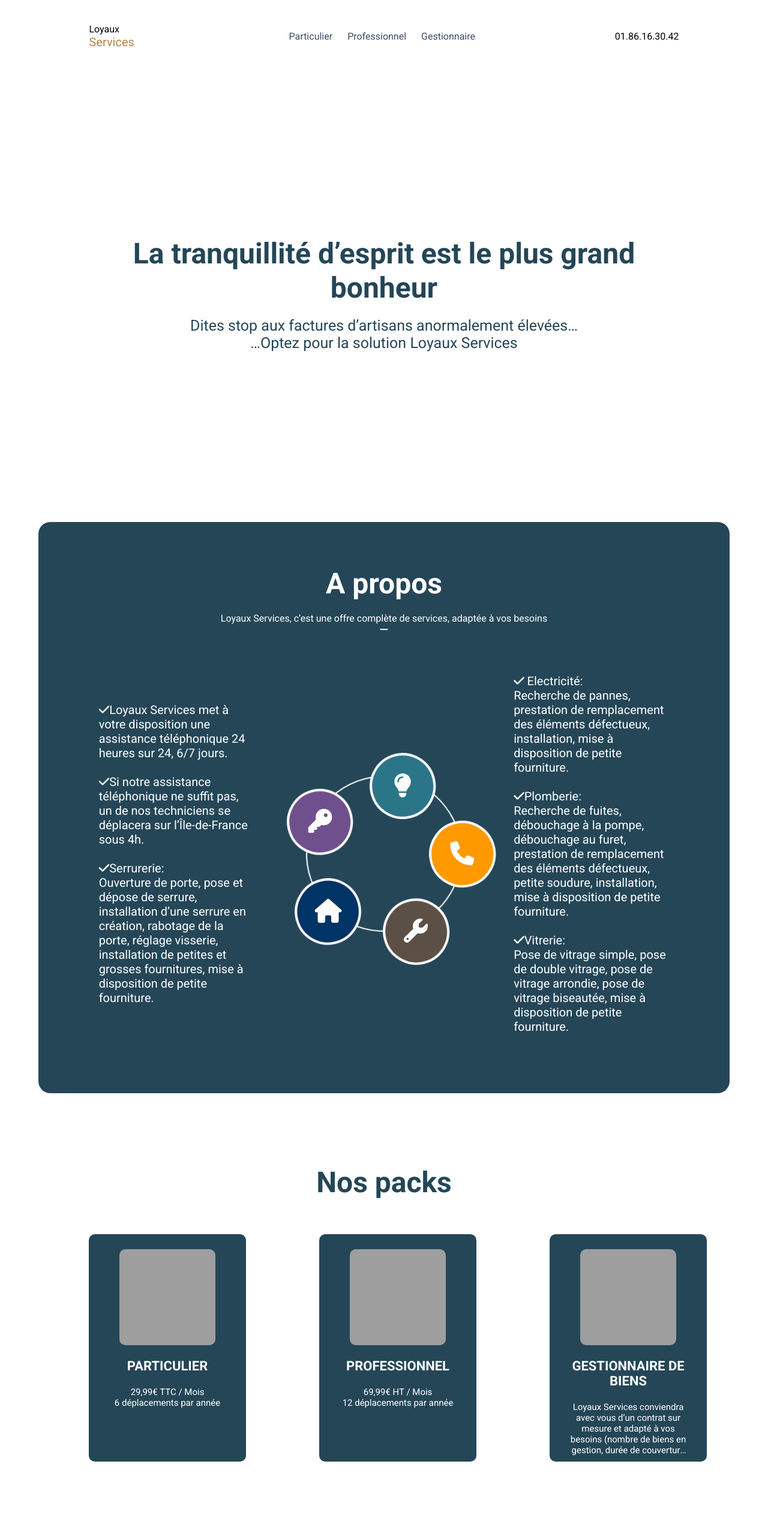
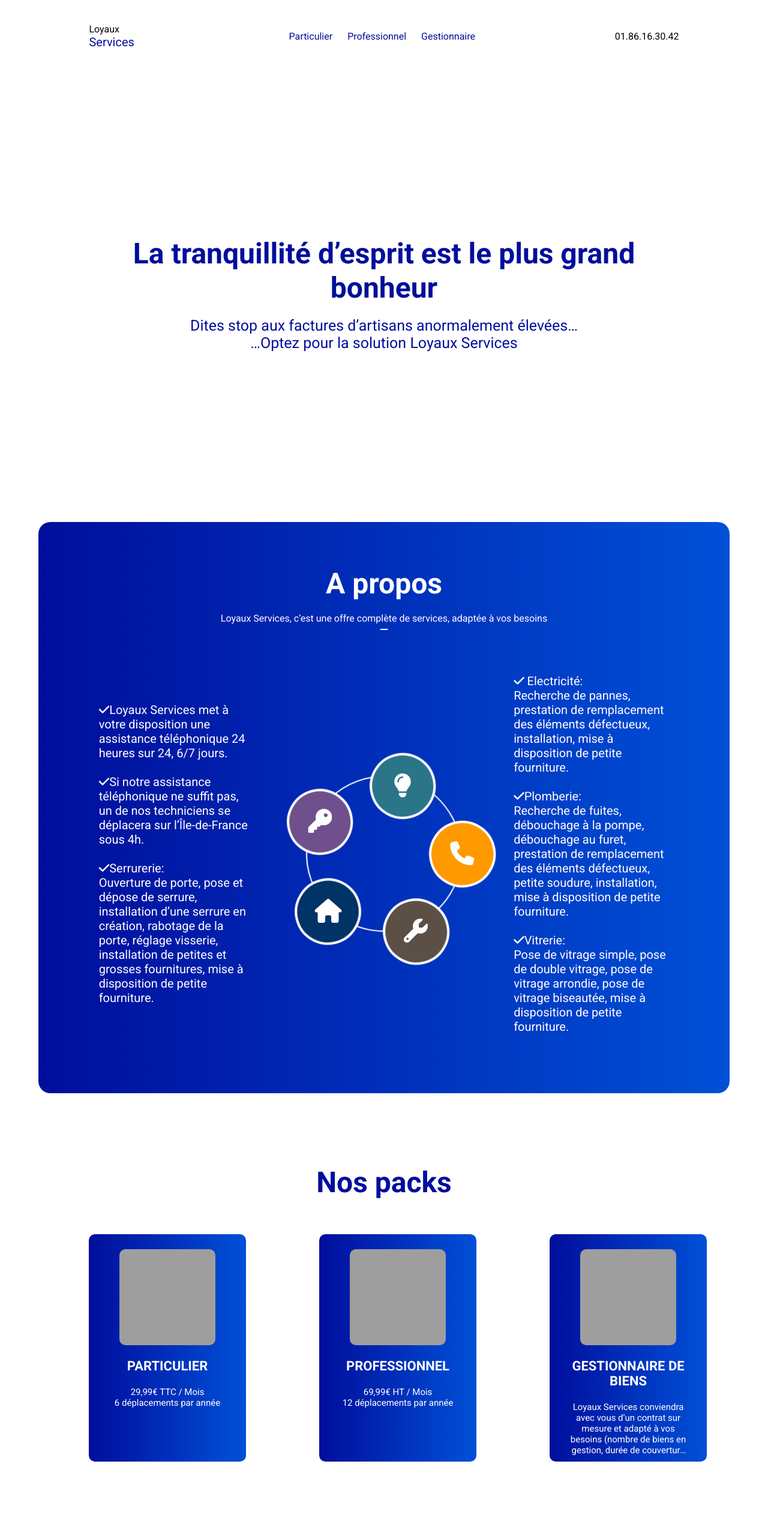
Before and after one commit to Rebco2001/loyaux_services, a plain HTML site: page index.html in a window 1280 px wide. Shown: the top 2560 px of the page at 60% size. Drawn offline with Linux system fonts and the light colour scheme; grey boxes are pictures that could not be loaded.

Commit message:
changement de couleur

```diff
--- a/css/style.css
+++ b/css/style.css
@@ -91,15 +91,23 @@ a:hover{
 	text-align: center;
 }
 
+.degrade{
+	background: linear-gradient(90deg,var(--ods-color-blue-700),var(--ods-color-blue-500)) 0% 0% no-repeat padding-box;
+}
 
 /*Colors*/
 :root {
-	--secondary-color: #244657;
+	--secondary-color: hsla(234.6deg,100%,30.6%,1);
 	--main-color: #2576DB;
 	--text-color: #ffffff;
 	--footer-text-color: #a6b0b3;
 	--footer-main-color: #3d424f;
 	--footer-secondary-color: #2d2f3e;
+	--ods-color-blue-500: hsla(217.7deg,100%,42.2%,1);
+	--ods-color-blue-500-list: 217.7deg,100%,42.2%;
+    --ods-color-blue-600: hsla(225.8deg,100%,37.3%,1);
+    --ods-color-blue-600-list: 225.8deg,100%,37.3%;
+    --ods-color-blue-700: hsla(234.6deg,100%,30.6%,1);
 }
 
 
@@ -155,7 +163,7 @@ header{
 .menu nav ul li {
 	list-style: none;
 	margin-left: 25px;
-	color: #3d4c68;
+	color: hsla(234.6deg,100%,30.6%,1);
 }
 .menu nav ul li:hover {
 	font-weight: 600;
@@ -174,7 +182,7 @@ header{
 }
 
 .sous_h1{
-	color: #B68349;
+	color: hsla(234.6deg,100%,30.6%,1);
     font-size: 20px;
 }
 
@@ -714,6 +722,14 @@ footer .footerSecondary {
 	.pack{
 		min-height: 300px;
 	}
+
+	.item{
+		margin: 40px 0px;
+	}
+
+	.item article {
+		width: 90%;
+	}
 }
 
 @media (max-width: 575.98px) {
--- a/index.html
+++ b/index.html
@@ -52,7 +52,7 @@
 
 
       <div class="limitedWidthBlockContainer marge">
-        <div class="limitedWidthBlock arrondi centre">
+        <div class="limitedWidthBlock arrondi centre degrade">
           <div class="titles">
             <h2 id="who" class="title">A propos</h2>
             <span class="p2"><p>Loyaux Services, c’est une offre complète de services, adaptée à vos besoins</p></span>
@@ -100,19 +100,19 @@
           <h1 id="nosServices">Nos packs</h1>
         </div>
         <section class="items" id="items">
-          <article>
+          <article class="degrade">
             <img src="images/2.png">
             <h3 class="productName">Particulier</h3>
             <p class="productDescription">29,99€ TTC / Mois<br>6 déplacements par année</p>
           </article>
 
-          <article>
+          <article class="degrade">
             <img src="images/3.png">
             <h3 class="productName">Professionnel</h3>
             <p class="productDescription">69,99€ HT / Mois <br>12 déplacements par année</p>
           </article>
 
-          <article>
+          <article class="degrade">
             <img src="images/4.png" alt="Lorem ipsum dolor sit amet, Kanap name1">
             <h3 class="productName">Gestionnaire de biens</h3>
             <p class="productDescription">Loyaux Services conviendra avec vous d’un contrat sur mesure et adapté à vos besoins (nombre de biens en gestion, durée de couverture du contrat, etc.)</p>
@@ -1001,7 +1001,7 @@
 
 
       <div class="limitedWidthBlockContainer marge">
-        <div class="limitedWidthBlock arrondi display">
+        <div class="limitedWidthBlock arrondi display degrade">
           <div>
             <h3>Titre</h3>
             <h2 class="counterup"></h2>
```
